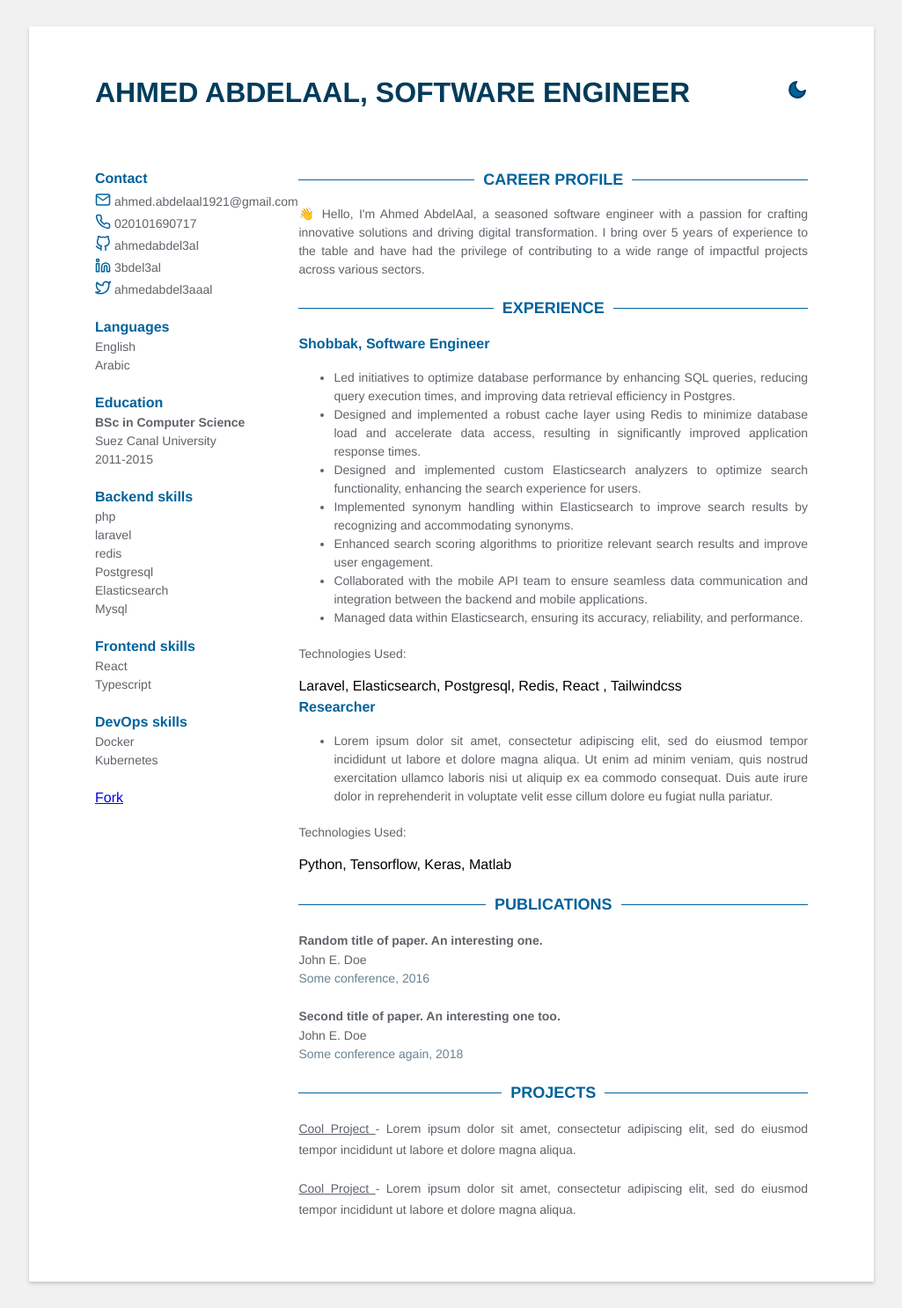
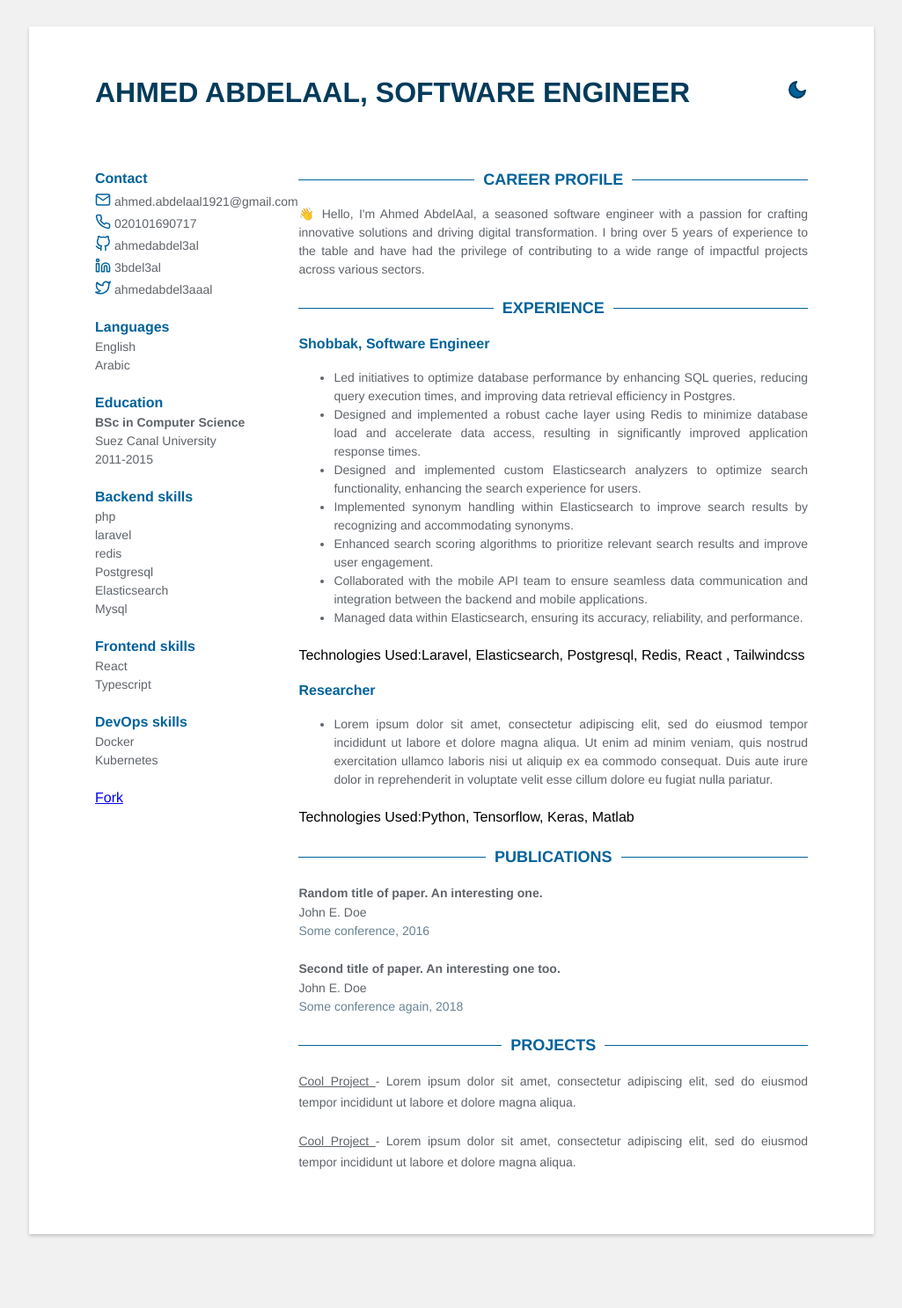
Before and after one commit to ahmedabdel3al/ahmedabdel3al.github.io, a Jekyll site: the page built from index.html, in a window 1280 px wide. Shown: the whole page at 88% size, without its empty margins (127-1152 px from the left). Built offline with Jekyll 4.4.1, drawn with Linux system fonts in a browser that asks for light colours; after the commit the page ends 1433 px from its top, so only the background shows below that.

Commit message:
Update experience.html

```diff
--- a/_includes/experience.html
+++ b/_includes/experience.html
@@ -16,8 +16,7 @@
              </ul>
            </section>
 
-            <p class="technologies">Technologies Used: </p>
-            <span class="degree">{{exp.technologies_used}}</span>
+            <p class="degree">Technologies Used:{{exp.technologies_used}} </p>
         </div>
 
     {% endfor %}
```
